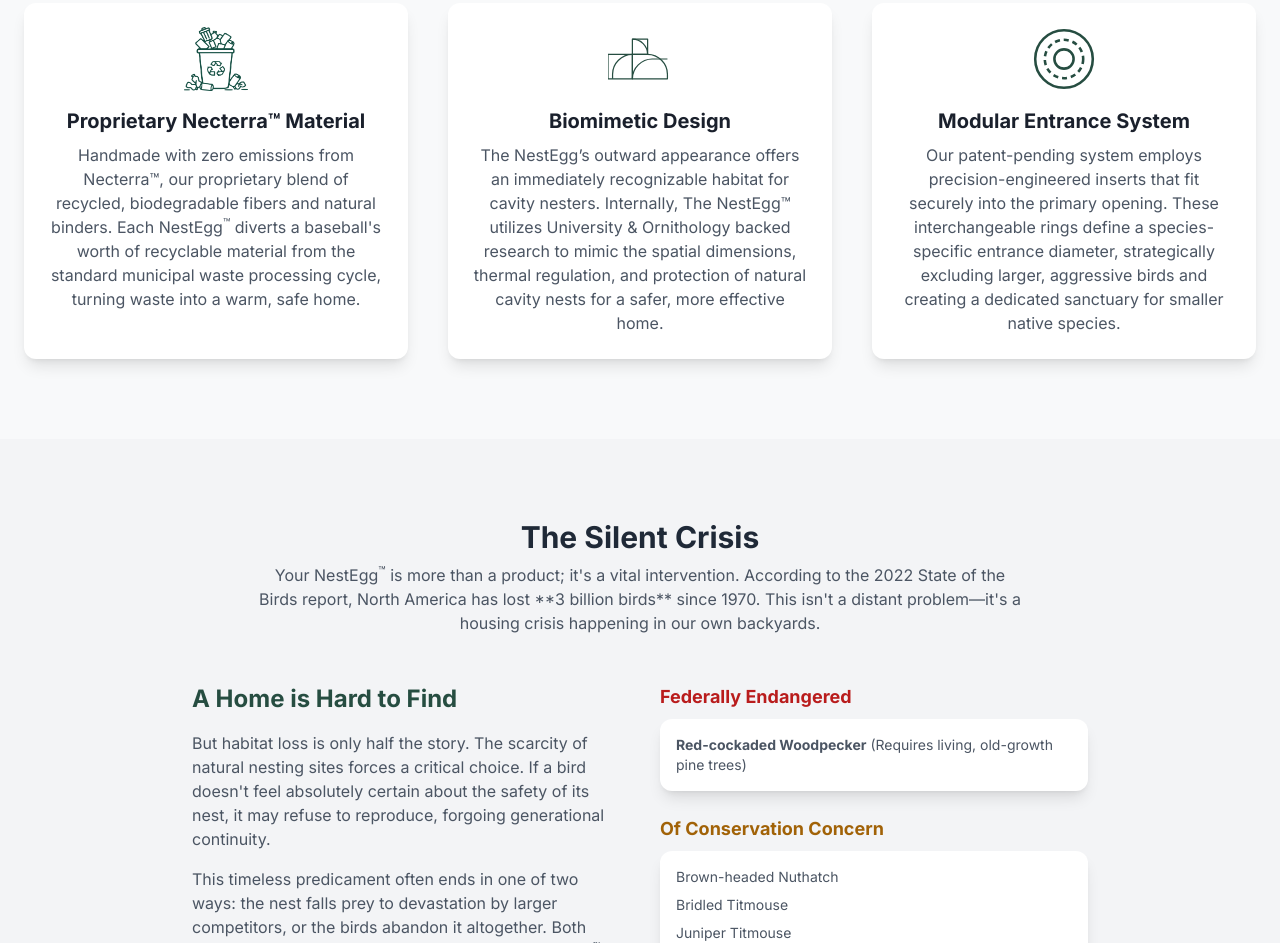
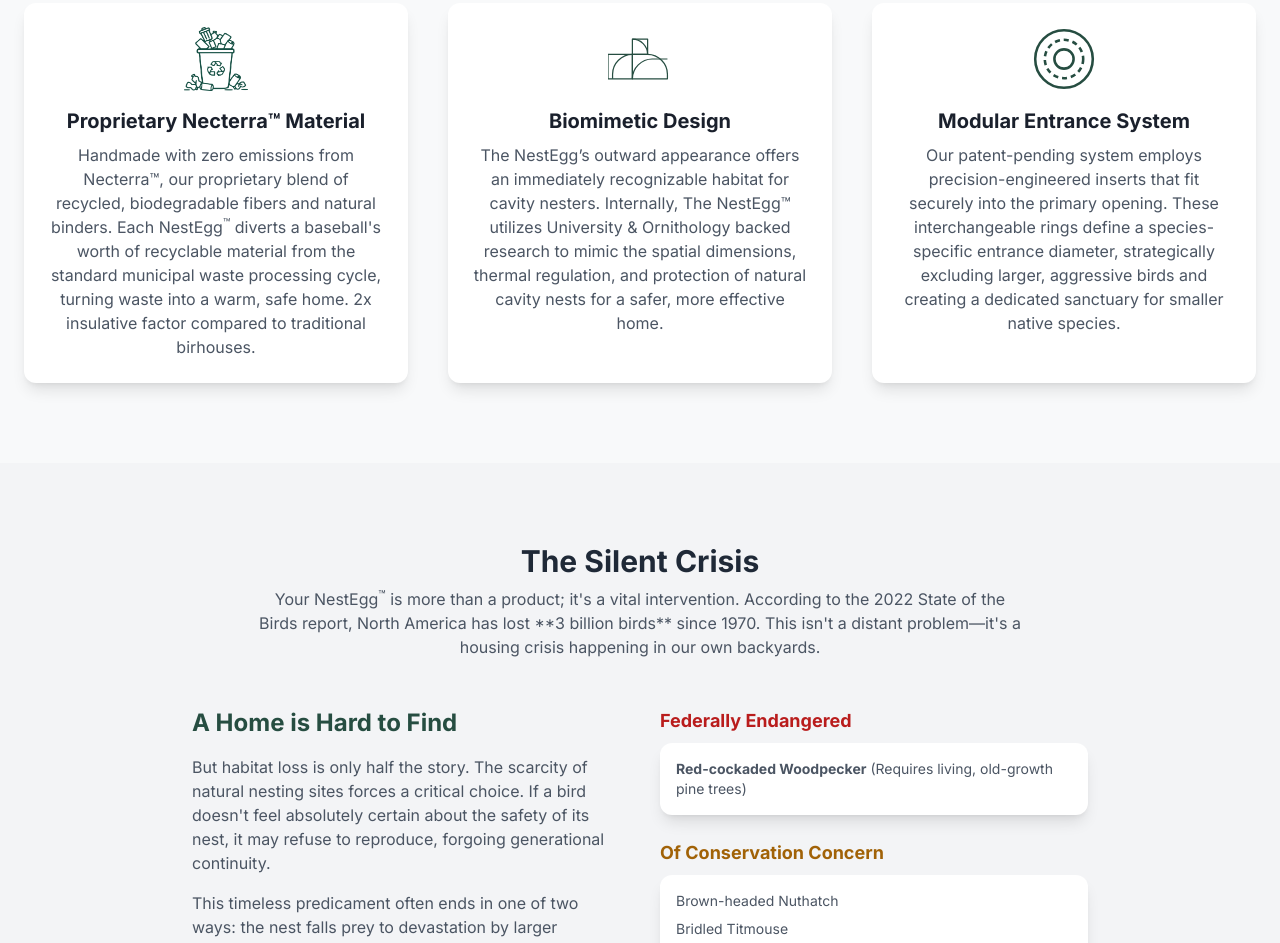
Before and after one commit to PERDIGNUS-LLC/The-NestEgg-Demo, a plain HTML site: page index.html in a window 1280 px wide. Shown: the part 1065-2008 px from the top of the page. Drawn offline with nearby package versions, Linux system fonts and the light colour scheme.

Commit message:
Update index.html

```diff
--- a/index.html
+++ b/index.html
@@ -110,7 +110,7 @@
                             <img src="Reccyled Material icon.png" class="w-16 h-16 text-primary">
                         </div>
                         <h3 class="text-xl font-semibold mb-2">Proprietary Necterra™ Material</h3>
-                        <p class="text-gray-600">Handmade with zero emissions from Necterra™, our proprietary blend of recycled, biodegradable fibers and natural binders. Each NestEgg<sup>&trade;</sup> diverts a baseball's worth of recyclable material from the standard municipal waste processing cycle, turning waste into a warm, safe home.</p>
+                        <p class="text-gray-600">Handmade with zero emissions from Necterra™, our proprietary blend of recycled, biodegradable fibers and natural binders. Each NestEgg<sup>&trade;</sup> diverts a baseball's worth of recyclable material from the standard municipal waste processing cycle, turning waste into a warm, safe home. 2x insulative factor compared to traditional birhouses.</p>
                     </div>
                     <div class="text-left md:text-center p-6 bg-white rounded-xl shadow-lg fade-in" style="transition-delay: 150ms;">
                         <div class="flex justify-center mb-4">
```
